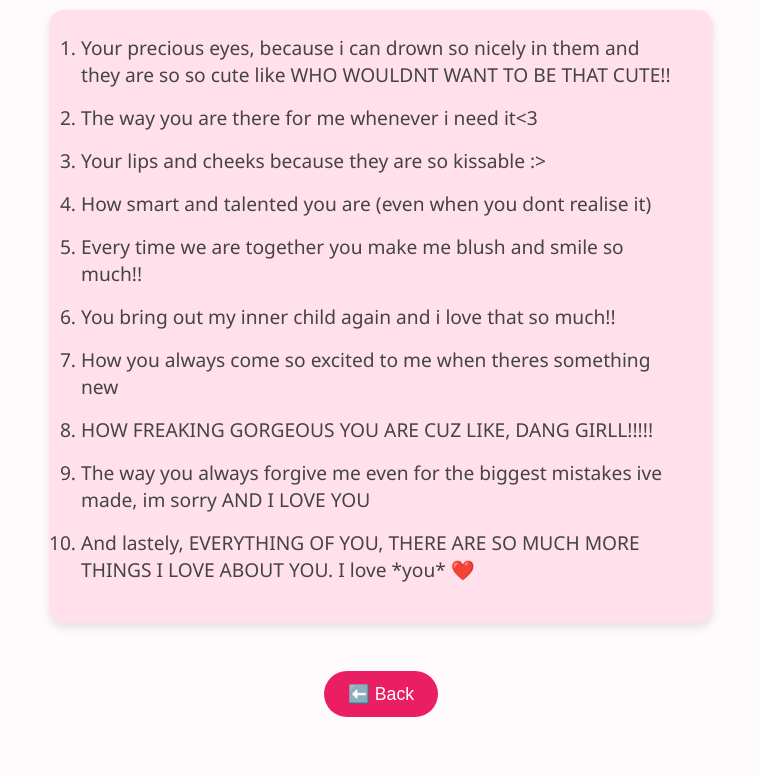
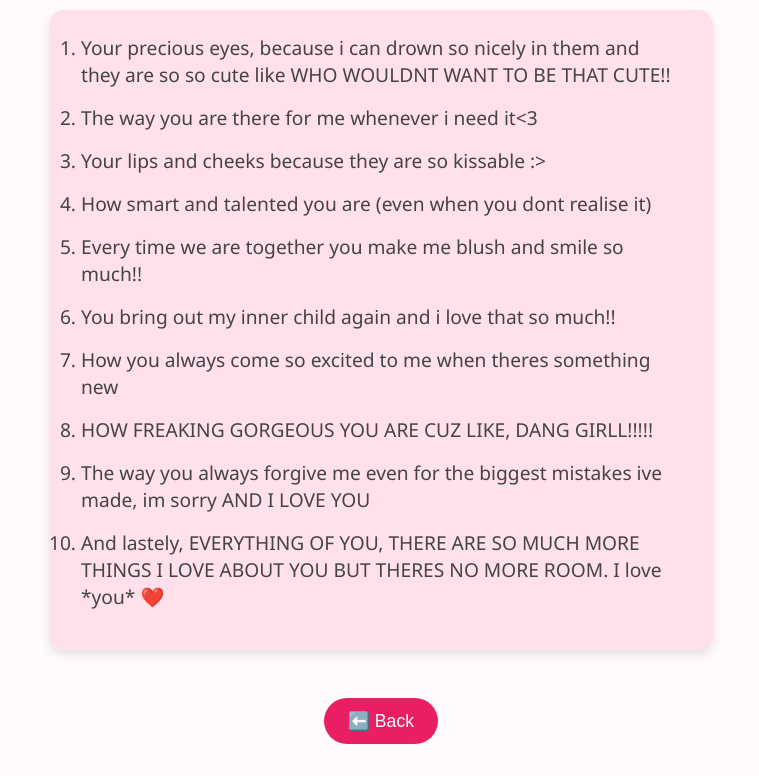
Before and after one commit to InterstellarDEV01/For-my-sweet-girl, a plain HTML site: page love.html in a window 1280 px wide. Shown: the part 136-912 px from the top of the page, without its empty margins (259-1018 px from the left). Before the commit the page ends 885 px from the top, so only its background shows below. Drawn offline with Linux system fonts and the light colour scheme.

Commit message:
Update love.html

```diff
--- a/love.html
+++ b/love.html
@@ -65,7 +65,7 @@
     <li>How you always come so excited to me when theres something new</li>
     <li>HOW FREAKING GORGEOUS YOU ARE CUZ LIKE, DANG GIRLL!!!!!</li>
     <li>The way you always forgive me even for the biggest mistakes ive made, im sorry AND I LOVE YOU</li>
-    <li>And lastely, EVERYTHING OF YOU, THERE ARE SO MUCH MORE THINGS I LOVE ABOUT YOU. I love *you* ❤️</li>
+    <li>And lastely, EVERYTHING OF YOU, THERE ARE SO MUCH MORE THINGS I LOVE ABOUT YOU BUT THERES NO MORE ROOM. I love *you* ❤️</li>
   </ul>
 
   <button class="back-button" onclick="location.href='index.html'">⬅️ Back</button>
```
